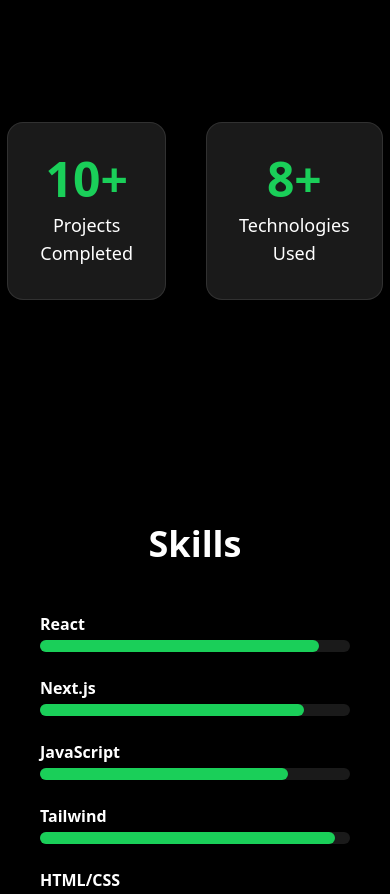
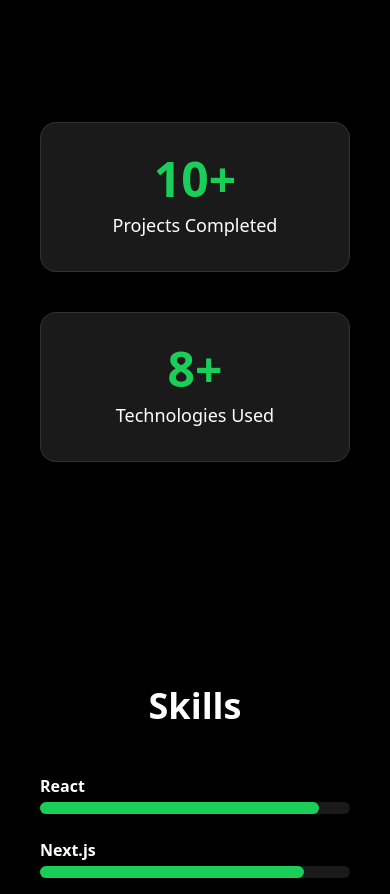
Before and after one commit to sevvalkarahan/My_Portfolio, a React (Vite) app: page / in a window 390 px wide. Shown: the part 3540-4434 px from the top of the page. Built offline with nearby package versions, Linux system fonts and the light colour scheme.

Commit message:
responsive desing was edited

```diff
--- a/src/components/Stats.jsx
+++ b/src/components/Stats.jsx
@@ -28,7 +28,7 @@
 export default function Stats() {
     return (
         <section className="py-24 px-10 text-center">
-            <div className="max-w-4xl mx-auto flex gap-10 justify-center">
+            <div className="max-w-4xl mx-auto flex flex-col md:flex-row gap-10 justify-center">
 
 
 
```
